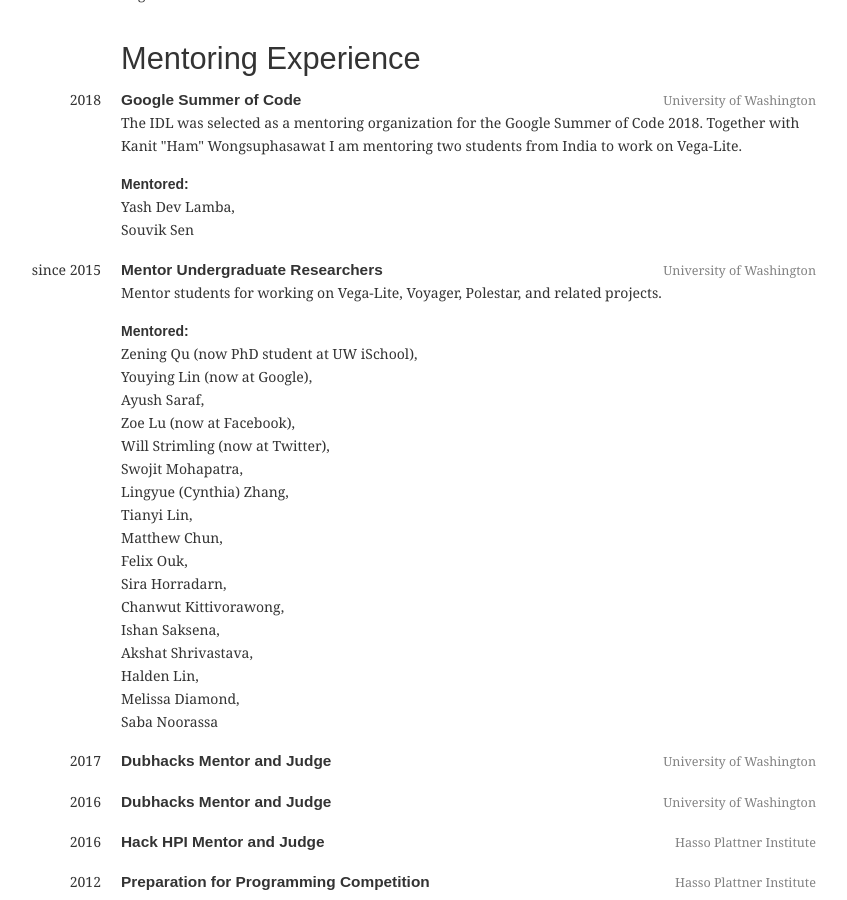
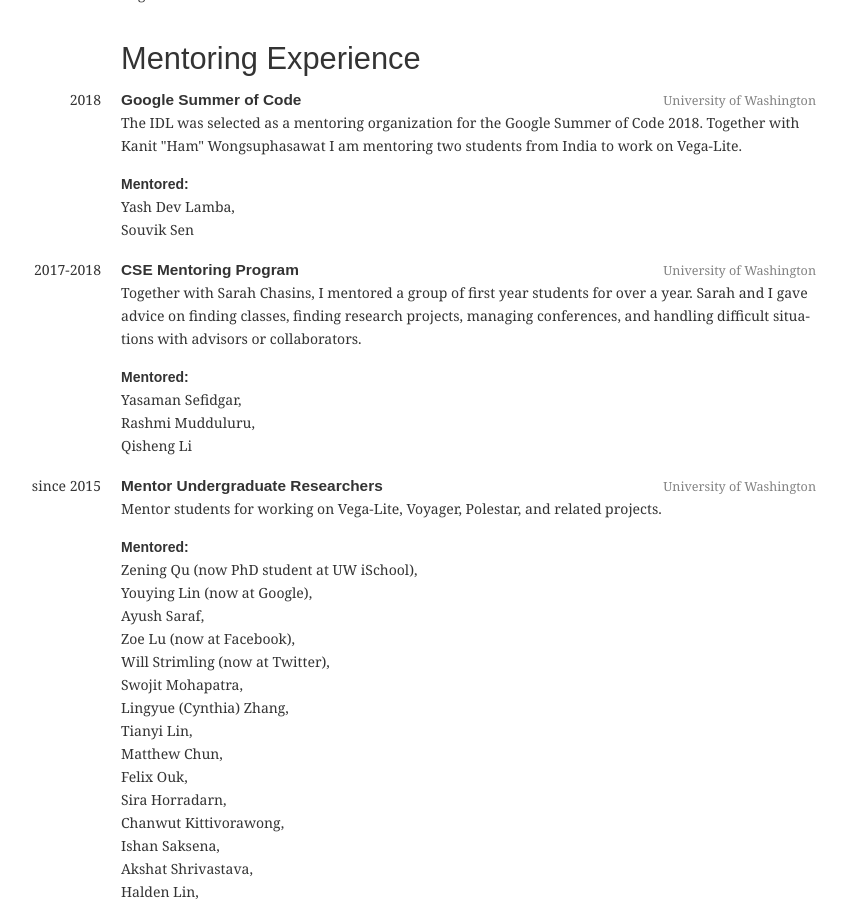
Before and after one commit to domoritz/domoritz.github.io, a Jekyll site: the page built from cv.html, in a window 1280 px wide and 900 px high, scrolled down 6117 px. Shown: the whole window, without its empty margins (224-1071 px from the left). Built offline with Jekyll 4.4.1, drawn with Linux system fonts in a browser that asks for light colours.

Commit message:
Update mentoring.yml

```diff
--- a/_data/mentoring.yml
+++ b/_data/mentoring.yml
@@ -6,6 +6,14 @@
   who:
     - Yash Dev Lamba
     - Souvik Sen
+- title: "CSE Mentoring Program"
+  year: 2017-2018
+  location: University of Washington
+  description: Together with Sarah Chasins, I mentored a group of first year students for over a year. Sarah and I gave advice on finding classes, finding research projects, managing conferences, and handling difficult situations with advisors or collaborators.
+  who:
+    - Yasaman Sefidgar
+    - Rashmi Mudduluru
+    - Qisheng Li
 - title: "Mentor Undergraduate Researchers"
   location: University of Washington
   year: since 2015
```
